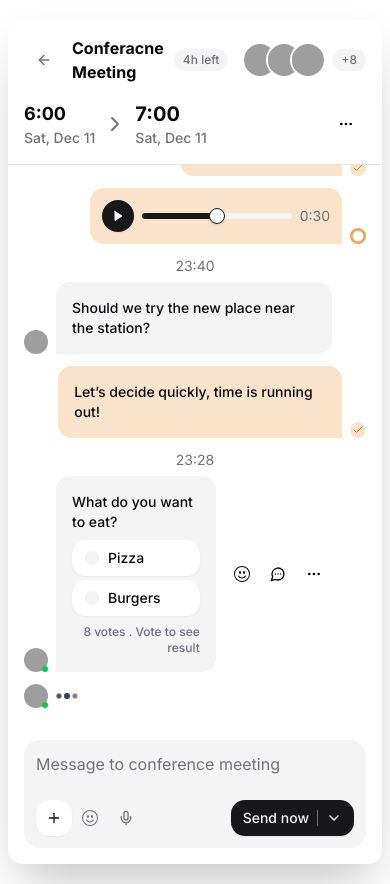
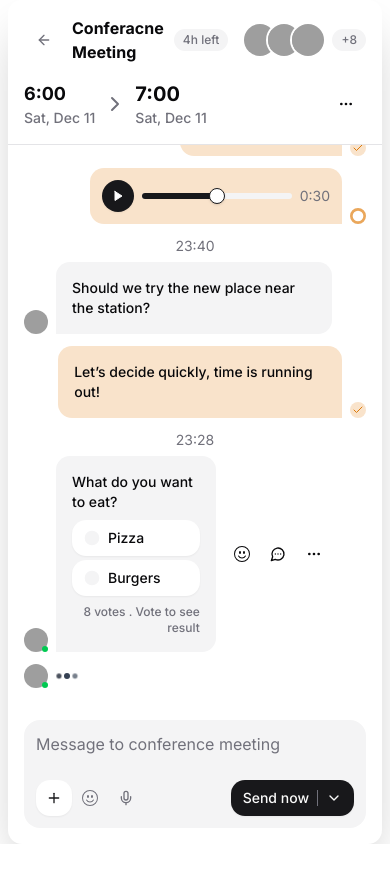
Before and after one commit to jsdev-robin/chat-layout, a React (Vite) app: page / in a window 390 px wide. After the commit the page ends 844 px from the top, so only its background shows below. Built offline with nearby package versions, Linux system fonts and the light colour scheme; grey boxes are pictures that could not be loaded.

Commit message:
Update App component to improve responsiveness with conditional padding

```diff
--- a/src/App.tsx
+++ b/src/App.tsx
@@ -4,7 +4,7 @@ import ChatInputBox from "./components/chat/ChatInputBox";
 
 const App = () => {
   return (
-    <section className="bg-background flex items-center justify-center py-5">
+    <section className="bg-background flex items-center justify-center lg:py-5">
       <div className="container max-w-lg">
         <div className="shadow-2xl w-full rounded-md h-full">
           <div className="flex flex-col">
```
